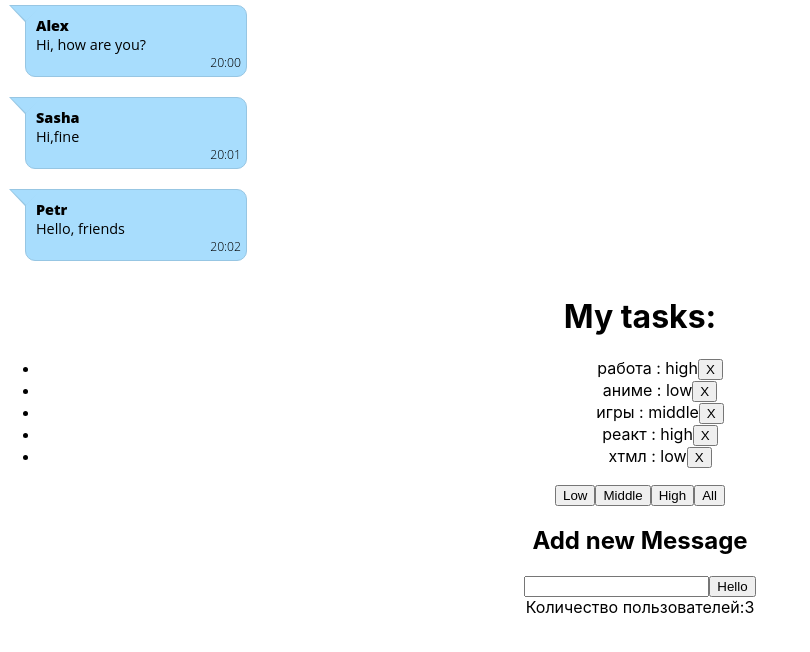
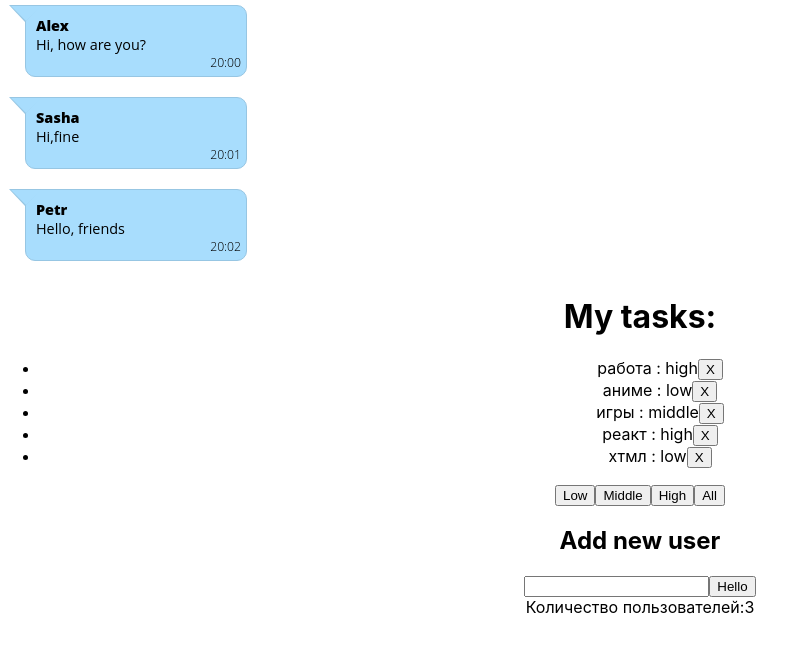
Before and after one commit to iRootPro/ReactHW, a React (Create React App) app: page / in a window 1280 px wide. Shown: the top 652 px of the page, without its empty margins (0-810 px from the left). Built offline with nearby package versions, Linux system fonts and the light colour scheme.

Commit message:
Fix header for add user

```diff
--- a/src/App.tsx
+++ b/src/App.tsx
@@ -38,7 +38,7 @@ function App() {
             <Message author={'Sasha'} message={'Hi,fine'} time={'20:01'}/>
             <Message author={'Petr'} message={'Hello, friends'} time={'20:02'}/>
             <Task/>
-            <div><h2>Add new Message</h2></div>
+            <div><h2>Add new user</h2></div>
 
             <HelloName addUser={addUser} getCountUsers={getCountUsers}/>
         </div>
```
